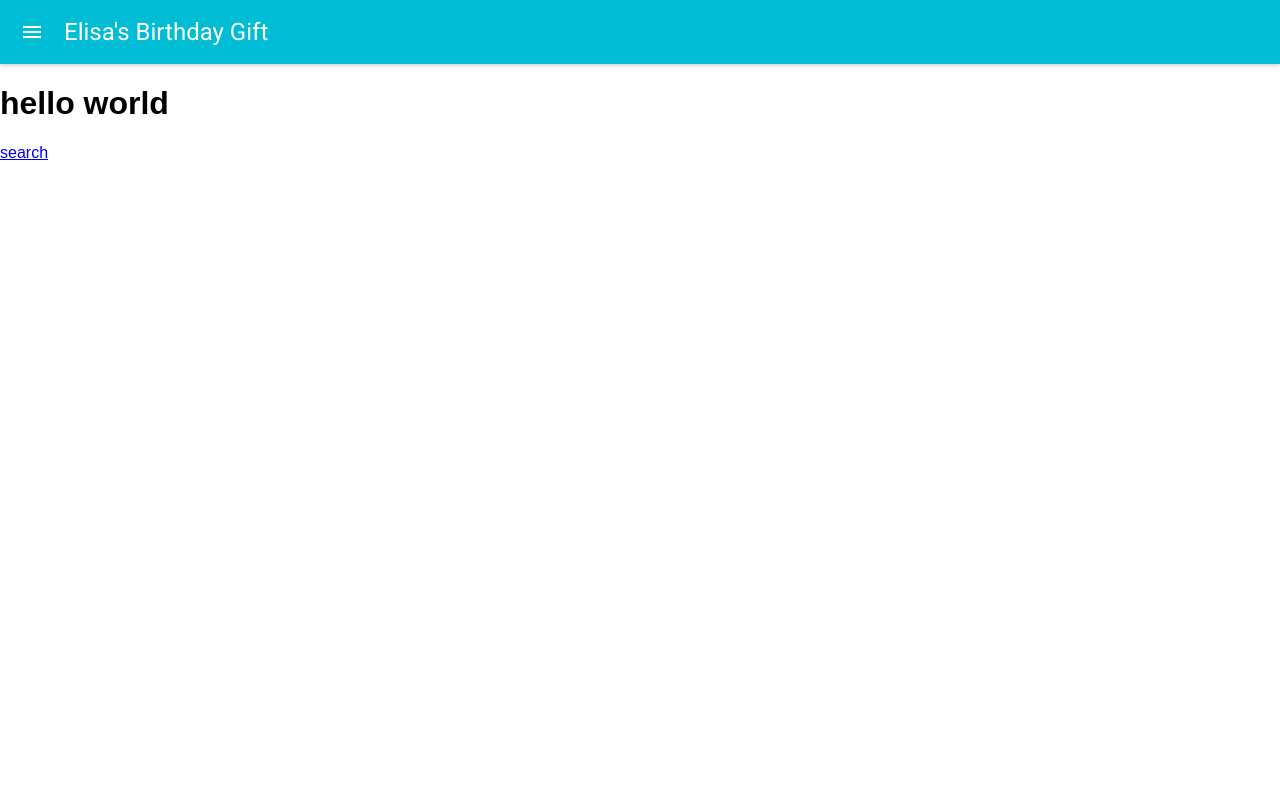
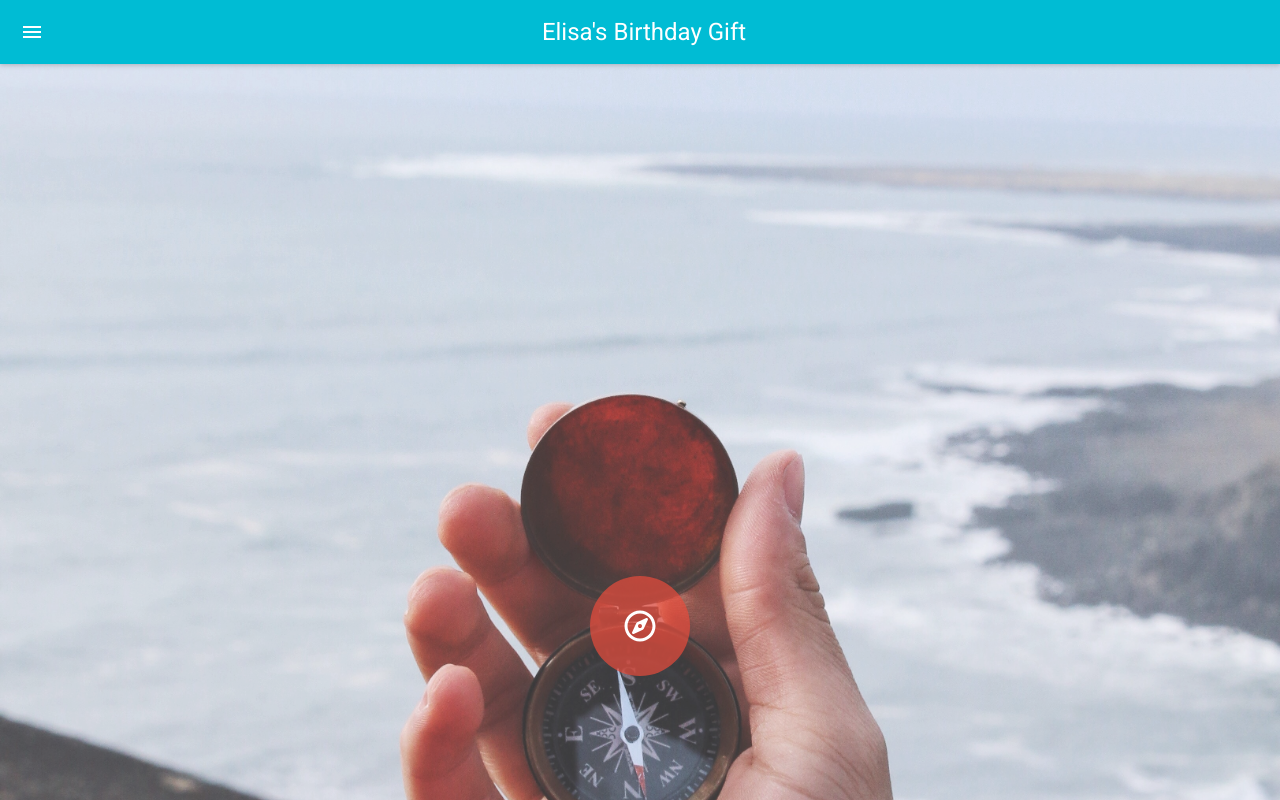
Before and after one commit to ShinnoT/hidden-tours, a React (Create React App) app in the folder client/: page / in a window 1280 px wide. Built offline with nearby package versions, Linux system fonts and the light colour scheme.

Commit message:
hompage styling

```diff
--- a/client/public/index.html
+++ b/client/public/index.html
@@ -12,6 +12,8 @@
   <link rel="manifest" href="%PUBLIC_URL%/manifest.json">
   <link rel="shortcut icon" href="%PUBLIC_URL%/favicon.ico">
   <link href="https://fonts.googleapis.com/css?family=Roboto" rel="stylesheet">
+  <script defer src="https://use.fontawesome.com/releases/v5.0.8/js/all.js" integrity="sha384-SlE991lGASHoBfWbelyBPLsUlwY1GwNDJo3jSJO04KZ33K2bwfV9YBauFfnzvynJ"
+    crossorigin="anonymous"></script>
   <!--
       Notice the use of %PUBLIC_URL% in the tags above.
       It will be replaced with the URL of the `public` folder during the build.
--- a/client/src/App.css
+++ b/client/src/App.css
@@ -26,3 +26,7 @@
   from { transform: rotate(0deg); }
   to { transform: rotate(360deg); }
 } */
+
+body {
+  font-family: "Roboto", sans-serif;
+}
--- a/client/src/components/HomePage.js
+++ b/client/src/components/HomePage.js
@@ -1,12 +1,16 @@
 import React, { Component } from "react";
 import { Link } from "react-router-dom";
+import "./stylesheets/HomePage.css";
 
 class HomePage extends Component {
   render() {
     return (
       <div className="HomePage">
-        <h1>hello world</h1>
-        <Link to="/search">search</Link>
+        <div className="overlay">
+          <Link className="explore" to="/search">
+            <i class="far fa-compass compass" />
+          </Link>
+        </div>
       </div>
     );
   }
--- /dev/null
+++ b/client/src/components/stylesheets/HomePage.css
@@ -0,0 +1,75 @@
+body {
+  text-align: center;
+}
+
+.HomePage {
+  height: calc(100vh - 64px);
+  width: 100%;
+  background-image: url("images/compass.jpg");
+  background-size: cover;
+  background-position: center;
+  background-repeat: no-repeat;
+}
+
+.overlay {
+  height: 100%;
+  width: 100%;
+  display: flex;
+  justify-content: center;
+  background-color: rgba(255, 255, 255, 0.2);
+}
+
+.compass {
+  font-size: 2rem;
+}
+
+.explore {
+  margin-top: 40%;
+  text-decoration: none;
+  color: white;
+  display: flex;
+  justify-content: center;
+  align-items: center;
+  position: relative;
+  width: 100px;
+  height: 100px;
+  border: none;
+  box-shadow: 0 0 0 0 rgba(232, 76, 61, 0.7);
+  border-radius: 50%;
+  background-color: rgba(232, 76, 61, 0.7);
+  /* background-image: url(https://s3-us-west-2.amazonaws.com/s.cdpn.io/173024/jonathanlarradet_copy.png); */
+  background-size: cover;
+  background-repeat: no-repeat;
+  cursor: pointer;
+  -webkit-animation: pulse 1.25s infinite cubic-bezier(0.66, 0, 0, 1);
+  -moz-animation: pulse 1.25s infinite cubic-bezier(0.66, 0, 0, 1);
+  -ms-animation: pulse 1.25s infinite cubic-bezier(0.66, 0, 0, 1);
+  animation: pulse 1.25s infinite cubic-bezier(0.66, 0, 0, 1);
+}
+.explore:hover {
+  -webkit-animation: none;
+  -moz-animation: none;
+  -ms-animation: none;
+  animation: none;
+}
+
+@-webkit-keyframes pulse {
+  to {
+    box-shadow: 0 0 0 45px rgba(232, 76, 61, 0);
+  }
+}
+@-moz-keyframes pulse {
+  to {
+    box-shadow: 0 0 0 45px rgba(232, 76, 61, 0);
+  }
+}
+@-ms-keyframes pulse {
+  to {
+    box-shadow: 0 0 0 45px rgba(232, 76, 61, 0);
+  }
+}
+@keyframes pulse {
+  to {
+    box-shadow: 0 0 0 45px rgba(232, 76, 61, 0);
+  }
+}
--- a/client/src/index.css
+++ b/client/src/index.css
@@ -1,5 +1,9 @@
-body {
+html,
+body,
+#root,
+.App {
   margin: 0;
   padding: 0;
-  font-family: sans-serif;
+  font-family: "Roboto", sans-serif;
+  height: 100%;
 }
--- a/client/src/index.js
+++ b/client/src/index.js
@@ -7,7 +7,7 @@ import registerServiceWorker from "./registerServiceWorker";
 
 ReactDOM.render(
   <BrowserRouter>
-    <App />
+    <App className="App" />
   </BrowserRouter>,
   document.getElementById("root")
 );
```
Also changed, not shown: client/src/components/stylesheets/Plans.css (added), client/src/components/stylesheets/Search.css (added), client/src/components/stylesheets/Tour.css (added), client/src/components/stylesheets/TourList.css (added), client/src/components/stylesheets/images/compass.jpg (added).
